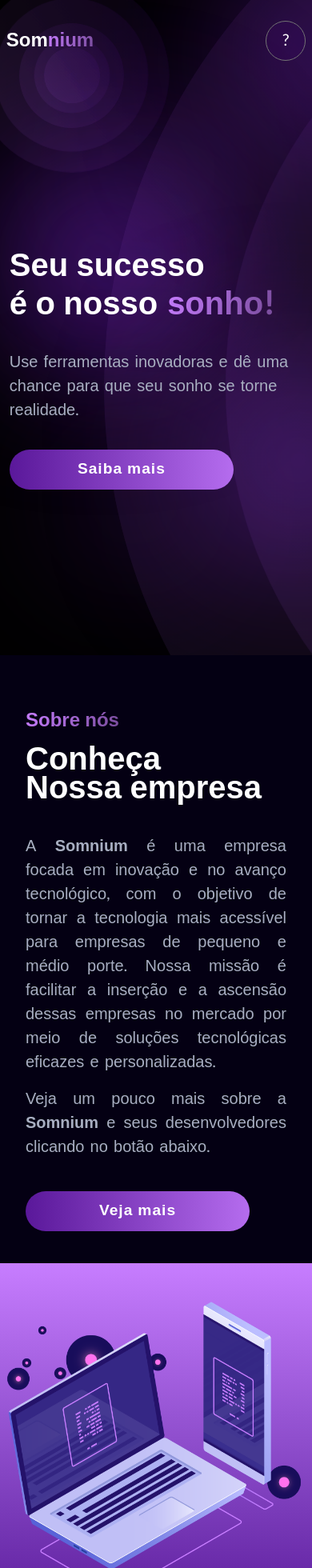
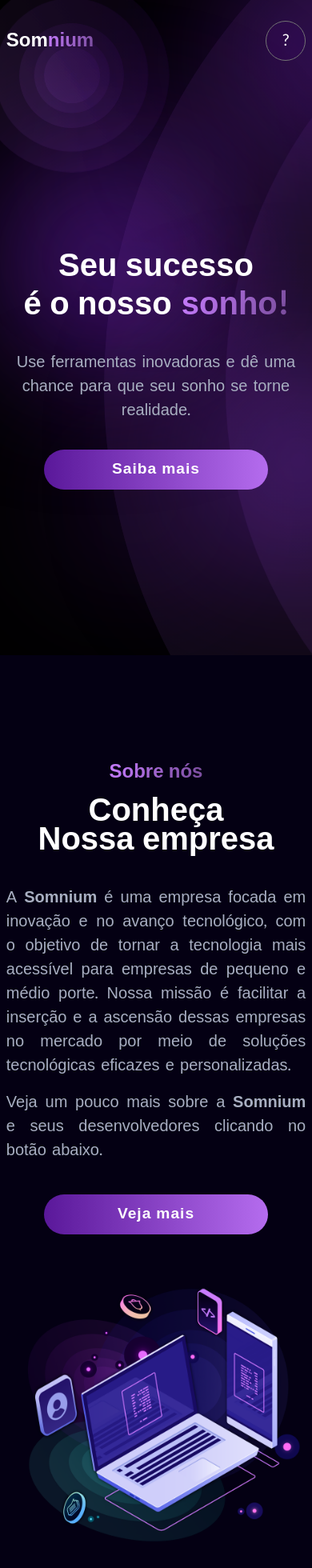
Before and after one commit to Somnium-Git/landing-page, a Next.js app in the folder frontend/: page / in a window 390 px wide. Shown: the top 1960 px of the page at 80% size. Built offline with nearby package versions, Linux system fonts and the light colour scheme.

Commit message:
upd nova imagem + ajustes responsividade

```diff
--- a/frontend/src/app/page.tsx
+++ b/frontend/src/app/page.tsx
@@ -30,8 +30,8 @@ export default function Home() {
 
       <div id="home">
         <Card flex="row" height="85dvh" background="transparent" useBar={false}>
-          <section className="flex flex-col h-[40vh] justify-around items-start">
-            <div className="flex flex-col leading-12">
+          <section className="flex flex-col h-[40vh] justify-around items-center lg:items-start">
+            <div className="flex flex-col text-center leading-12 lg:text-left">
               <div>
                 <Text size="2.5em" height="bold">
                   Seu sucesso{" "}
@@ -48,7 +48,7 @@ export default function Home() {
               </div>
             </div>
 
-            <div className="max-w-[350px]">
+            <div className="max-w-[350px] text-center lg:text-left">
               <Text
                 size="1.25em"
                 height="light"
@@ -62,8 +62,8 @@ export default function Home() {
 
             <Button text="Saiba mais" click={handleSaibaMais}></Button>
           </section>
-          <div></div>
-          <div></div>
+          <div className="hidden lg:block"></div>
+          <div className="hidden lg:block"></div>
         </Card>
       </div>
 
--- a/frontend/src/components/AboutUs/AboutUs.tsx
+++ b/frontend/src/components/AboutUs/AboutUs.tsx
@@ -2,21 +2,21 @@ import Image from "next/image";
 import Button from "../Button/Button";
 import Text from "../Text/Text";
 
-export default function AboutSection() {
+export default function AboutUs() {
   return (
     <section
-      className="bg-[#040013] flex flex-col items-center justify-evenly gap-10 px-8 py-16 relative overflow-hidden md:gap-0 md:flex-row"
+      className="bg-[#040013] flex flex-col items-center justify-evenly gap-10 px-[2dvw] py-32 relative overflow-hidden lg:gap-14 lg:flex-row"
       style={{ width: "100dvw", minHeight: "100dvh" }}
     >
       {/* Texto */}
-      <div className="max-w-[400px]">
-        <div className="w-max mb-3">
+      <div className="max-w-[600px] flex flex-col justify-center items-center lg:max-w-[400px] lg:block">
+        <div className="text-center w-max mb-3">
           <Text size="1.5em" height="bold" isGradient>
             Sobre nós
           </Text>
         </div>
 
-        <div className="leading-9 mb-10">
+        <div className="text-center leading-9 mb-10 lg:text-left">
           <Text size="2.5em" height="bold">
             Conheça
           </Text>
@@ -49,12 +49,12 @@ export default function AboutSection() {
       </div>
 
       {/* Box com imagem */}
-      <div className="relative w-[500px] h-[450px] flex items-center justify-center rounded-lg bg-gradient-to-b from-[#C77DFF] to-[#5A189A] shadow-lg">
+      <div className="relative max-w-[600px] max-h-[600px] flex items-center justify-center rounded-lg">
         <Image
-          src="/VetorSobre.png"
-          alt="Imagem da Somnium"
-          width={500}
-          height={500}
+          src="/VetorSobre2.png"
+          alt="Imagem da Seção Sobre"
+          width={600}
+          height={600}
           className="object-contain relative z-10"
           draggable={false}
           priority
--- a/frontend/src/components/Carousel/Carousel.tsx
+++ b/frontend/src/components/Carousel/Carousel.tsx
@@ -9,22 +9,42 @@ export default function Carousel() {
     freeMode: true,
     initialSlide: 2,
     slidesPerView: 1,
-    spaceBetween: -40,
+    spaceBetween: 30,
     pagination: {
       clickable: true,
     },
     breakpoints: {
+      360: {
+        slidesPerView: 1,
+        spaceBetween: 20,
+      },
+      430: {
+        slidesPerView: 1,
+        spaceBetween: 0,
+      },
       480: {
+        slidesPerView: 1,
+        spaceBetween: -40,
+      },
+      500: {
+        slidesPerView: 1,
+        spaceBetween: -80,
+      },
+      540: {
+        slidesPerView: 1,
+        spaceBetween: -120,
+      },
+      570: {
         slidesPerView: 2,
         spaceBetween: 10,
       },
       640: {
         slidesPerView: 2,
-        spaceBetween: 10,
+        spaceBetween: 20,
       },
       830: {
         slidesPerView: 3,
-        spaceBetween: 10,
+        spaceBetween: 15,
       },
       1095: {
         slidesPerView: 4,
--- a/frontend/src/components/Carousel/SliderItem/SliderItem.tsx
+++ b/frontend/src/components/Carousel/SliderItem/SliderItem.tsx
@@ -18,7 +18,7 @@ export default function SliderItem({
 }: SliderItemProps) {
   return (
     <div className="w-[380px] h-[520px] flex flex-col justify-between p-8 rounded-2xl bg-gradient-to-b from-[#050013] to-[#0C0420]">
-      <div className="text-left space-y-2">
+      <div className="text-justify space-y-2">
         {children}
         <Text color="#A8AFC1">
           {
@@ -31,7 +31,7 @@ export default function SliderItem({
       </div>
 
       {/* talvez colocar "flex-wrap-reverse" nessa div depois */}
-      <div className="flex items-center justify-between gap-5">
+      <div className="flex flex-wrap-reverse items-center justify-center gap-5 md:flex-nowrap md:justify-between">
         {
           projectLink ?
           ( <Link href={`${projectLink}`} target="_blank" className="w-full font-bold text-center px-5 py-2.5 rounded-3xl bg-[#C77DFF] hover:bg-white hover:text-[#C77DFF] transition-all duration-200">Visite o site!</Link> )
```
Also changed, not shown: frontend/public/VetorSobre2.png (added), frontend/src/assets/json/equipe.json (deleted).
